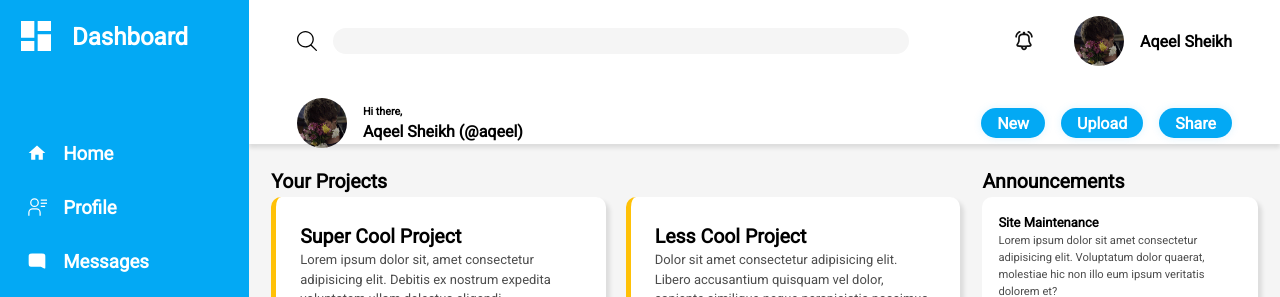
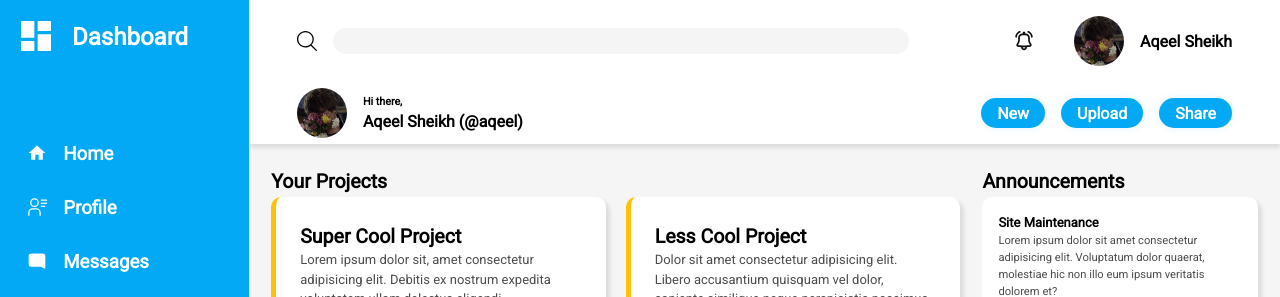
Before and after one commit to aqeel-sheikh/odin-admin_dashboard, a plain HTML site: page index.html in a window 1280 px wide. Shown: the top 297 px of the page. Drawn offline with Linux system fonts and the light colour scheme.

Commit message:
Final polish and project wrap-up
Bug fix: Left side of toolbar was overflowing to the bottom side - Set top/bottom padding to zero"

```diff
--- a/index.html
+++ b/index.html
@@ -34,7 +34,7 @@
           </div>
         </div>
         <div class="toolbar top-header">
-          <div class="left-side">
+          <div class="left-side toolbar-left-side">
             <img
               class="profile"
               src="images/projects_section/pfp.jpg"
--- a/style.css
+++ b/style.css
@@ -112,6 +112,9 @@ h6 {
   width: 32px;
 }
 /* Subheader 2 */
+.toolbar-left-side{
+  padding: 0rem 3rem;
+}
 button {
   border: none;
   background-color: #03a9f4;
```
